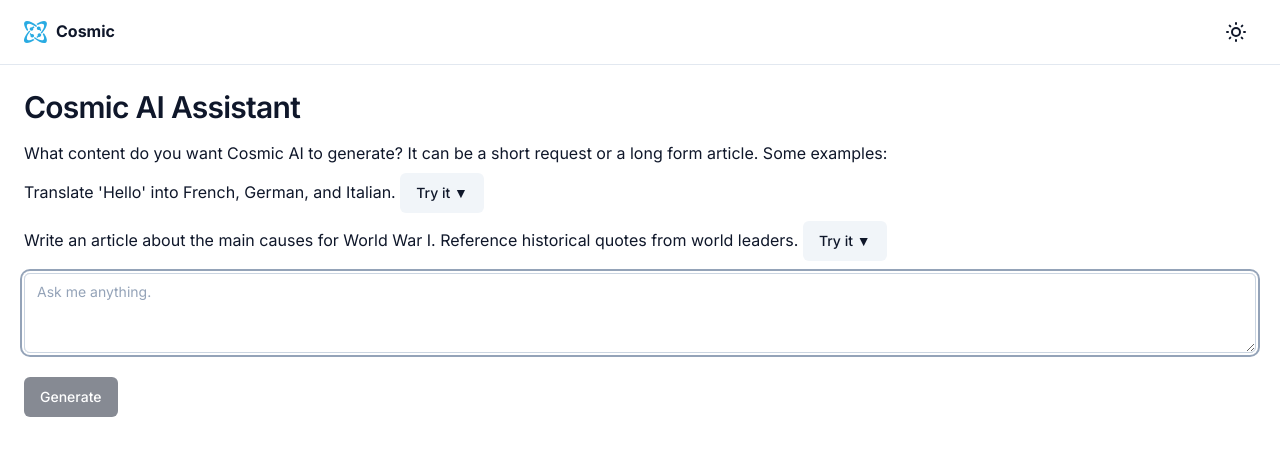
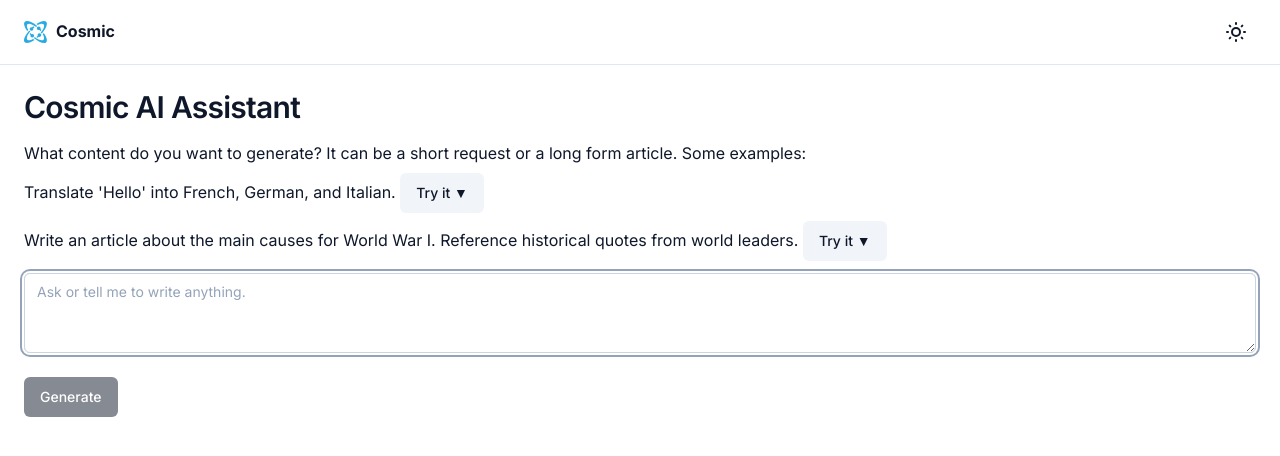
Before and after one commit to cosmicjs/ai-assistant, a Next.js app: page / in a window 1280 px wide. Shown: the top 456 px of the page. Built offline with nearby package versions, Linux system fonts and the light colour scheme; no server answers; what cosmicjs would draw is missing.

Commit message:
edit: copy

```diff
--- a/pages/index.tsx
+++ b/pages/index.tsx
@@ -208,7 +208,7 @@
     <div>
       <H2>Cosmic AI Assistant</H2>
       <p className="mb-2">
-        What content do you want Cosmic AI to generate? It can be a short
+        What content do you want to generate? It can be a short
         request or a long form article. Some examples:
       </p>
       <p className="mb-2">
@@ -225,7 +225,7 @@
       </p>
       <form className="mt-3" onSubmit={handleSubmitPromptForm}>
         <Textarea
-          placeholder="Ask me anything."
+          placeholder="Ask or tell me to write anything."
           value={prompt}
           onChange={handleTextareaChange}
           onKeyDown={handleKeyDown}
```
